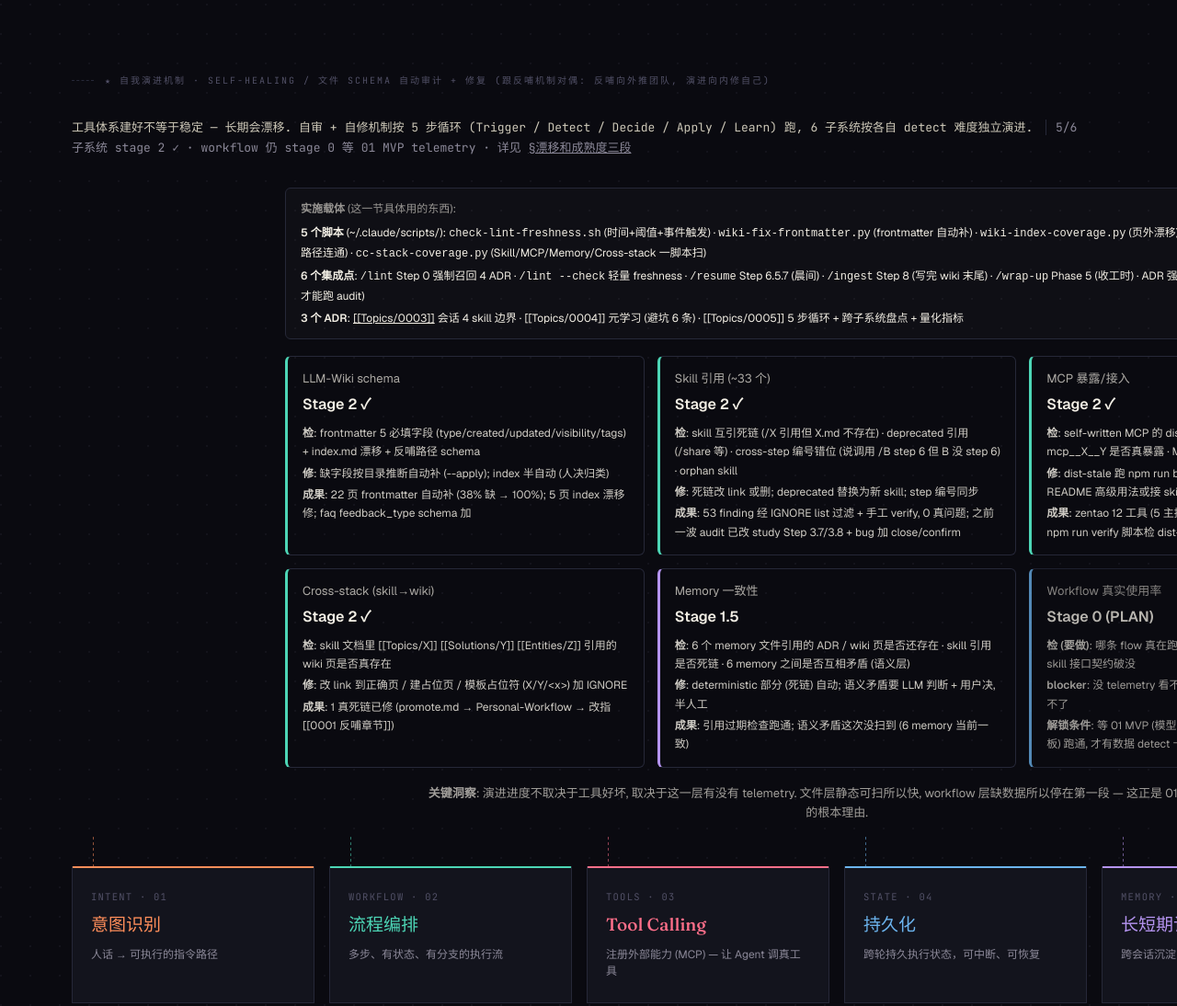
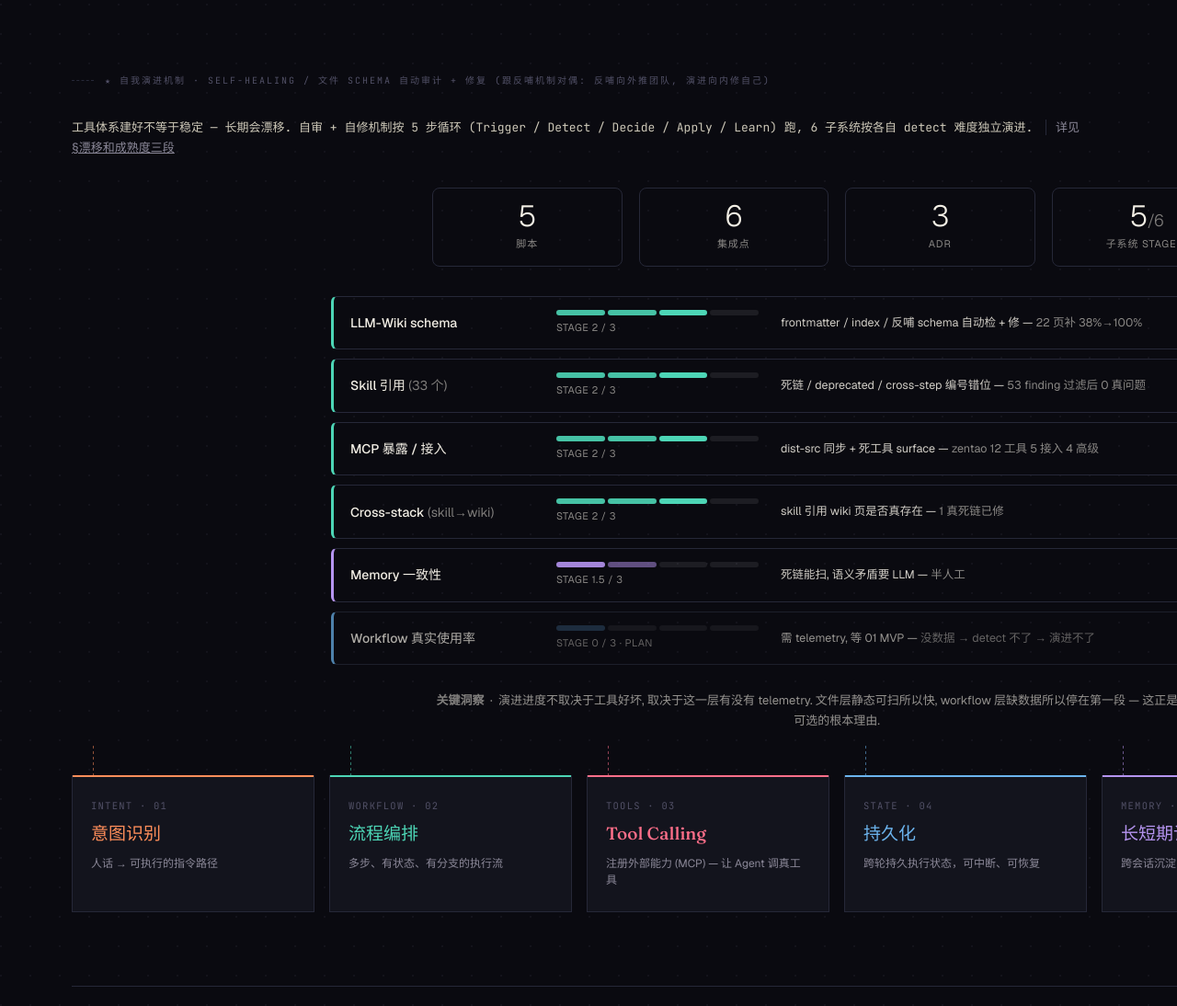
Before and after one commit to CassandraCat/CassandraCat.github.io, a website: page quartz/static/posts/ai/ai-business-map/index.html in a window 1280 px wide. Shown: the part 4220-5314 px from the top of the page at 92% size. Drawn offline with nearby package versions, Linux system fonts and the light colour scheme.

Commit message:
post: 自我演进区块重设计 — stats row + 横向 progress bar
之前问题: 6 卡片每张 5+ 行字, 顶部"实施载体"长清单, 整体太密.

重新设计:
- 顶部 stats row: 4 个大数字 (5 脚本 / 6 集成点 / 3 ADR / 5/6 stage 2)
  视觉抓眼, 整体进度一眼看清
- 删掉详细实施载体清单 (5 脚本 6 集成点 3 ADR 长列表)
  深度内容博客文章 §漂移和成熟度三段 已有
- 6 子系统改横向 list 布局, 每行 3 列:
  名称 | 4 段 progress bar (visual stage) | 一句话 + 关键数字
- 颜色编码 (绿 stage 2 / 紫 stage 1.5 / 蓝 stage 0)

视觉密度大幅降低, 信息层次清楚 (stats → progress bars → 洞察).

```diff
--- a/quartz/static/posts/ai/ai-business-map/index.html
+++ b/quartz/static/posts/ai/ai-business-map/index.html
@@ -835,82 +835,120 @@
   <div class="section-eyebrow">★ 自我演进机制 · SELF-HEALING / 文件 schema 自动审计 + 修复 (跟反哺机制对偶: 反哺向外推团队, 演进向内修自己)</div>
   <p class="fb-intro">
     工具体系建好不等于稳定 — 长期会漂移. 自审 + 自修机制按 5 步循环 (Trigger / Detect / Decide / Apply / Learn) 跑, 6 子系统按各自 detect 难度独立演进.
-    <span class="fb-stat">5/6 子系统 stage 2 ✓ · workflow 仍 stage 0 等 01 MVP telemetry · 详见 <a href="/posts/ai/ai-business-map/" style="color:inherit;text-decoration:underline">§漂移和成熟度三段</a></span>
+    <span class="fb-stat">详见 <a href="/posts/ai/ai-business-map/" style="color:inherit;text-decoration:underline">§漂移和成熟度三段</a></span>
   </p>
 
-  <div style="max-width:1200px; margin:14px auto 0; padding:12px 16px; background:rgba(255,255,255,0.02); border:1px solid var(--border); border-radius:6px; font-size:12px; line-height:1.7;">
-    <div style="opacity:0.6; margin-bottom:6px"><b>实施载体</b> (这一节具体用的东西):</div>
-    <div><b>5 个脚本</b> (~/.claude/scripts/): <code>check-lint-freshness.sh</code> (时间+阈值+事件触发) · <code>wiki-fix-frontmatter.py</code> (frontmatter 自动补) · <code>wiki-index-coverage.py</code> (页外漂移) · <code>wiki-feedback-trace.py</code> (反哺 4 路径连通) · <code>cc-stack-coverage.py</code> (Skill/MCP/Memory/Cross-stack 一脚本扫)</div>
-    <div style="margin-top:4px"><b>6 个集成点</b>: <code>/lint</code> Step 0 强制召回 4 ADR · <code>/lint --check</code> 轻量 freshness · <code>/resume</code> Step 6.5.7 (晨间) · <code>/ingest</code> Step 8 (写完 wiki 末尾) · <code>/wrap-up</code> Phase 5 (收工时) · ADR 强制召回机制 (Topics/0004 + 0005 必读才能跑 audit)</div>
-    <div style="margin-top:4px"><b>3 个 ADR</b>: <a href="https://cassandracat.github.io/posts/ai/ai-business-map/" style="color:inherit;text-decoration:underline">[[Topics/0003]]</a> 会话 4 skill 边界 · [[Topics/0004]] 元学习 (避坑 6 条) · [[Topics/0005]] 5 步循环 + 跨子系统盘点 + 量化指标</div>
+  <!-- Stats row: 高 level 数字 -->
+  <div style="display:grid; grid-template-columns: repeat(4, 1fr); gap:18px; max-width:880px; margin:24px auto 0;">
+    <div style="text-align:center; padding:14px 10px; border:1px solid var(--border); border-radius:8px;">
+      <div style="font-size:32px; font-weight:300; line-height:1; letter-spacing:-0.02em">5</div>
+      <div style="font-size:11px; opacity:0.55; margin-top:6px; letter-spacing:0.08em">脚本</div>
+    </div>
+    <div style="text-align:center; padding:14px 10px; border:1px solid var(--border); border-radius:8px;">
+      <div style="font-size:32px; font-weight:300; line-height:1; letter-spacing:-0.02em">6</div>
+      <div style="font-size:11px; opacity:0.55; margin-top:6px; letter-spacing:0.08em">集成点</div>
+    </div>
+    <div style="text-align:center; padding:14px 10px; border:1px solid var(--border); border-radius:8px;">
+      <div style="font-size:32px; font-weight:300; line-height:1; letter-spacing:-0.02em">3</div>
+      <div style="font-size:11px; opacity:0.55; margin-top:6px; letter-spacing:0.08em">ADR</div>
+    </div>
+    <div style="text-align:center; padding:14px 10px; border:1px solid var(--border); border-radius:8px;">
+      <div style="font-size:32px; font-weight:300; line-height:1; letter-spacing:-0.02em">5<span style="font-size:18px; opacity:0.5">/6</span></div>
+      <div style="font-size:11px; opacity:0.55; margin-top:6px; letter-spacing:0.08em">子系统 STAGE 2</div>
+    </div>
   </div>
 
-  <div style="display:grid; grid-template-columns: repeat(3, 1fr); gap:14px; margin-top:18px; max-width:1200px; margin-left:auto; margin-right:auto;">
+  <!-- 6 子系统 - 紧凑 progress bar -->
+  <div style="max-width:1100px; margin:32px auto 0; display:flex; flex-direction:column; gap:10px;">
 
-    <div style="border:1px solid var(--border); border-left:3px solid #4dd6b6; padding:14px 16px; border-radius:6px;">
-      <div style="font-size:13px; opacity:0.7; margin-bottom:4px">LLM-Wiki schema</div>
-      <div style="font-weight:600; margin-bottom:8px">Stage 2 ✓</div>
-      <div style="font-size:12px; line-height:1.7; opacity:0.85">
-        <div><b>检</b>: frontmatter 5 必填字段 (type/created/updated/visibility/tags) + index.md 漂移 + 反哺路径 schema</div>
-        <div style="margin-top:3px"><b>修</b>: 缺字段按目录推断自动补 (--apply); index 半自动 (人决归类)</div>
-        <div style="margin-top:3px"><b>成果</b>: 22 页 frontmatter 自动补 (38% 缺 → 100%); 5 页 index 漂移修; faq feedback_type schema 加</div>
+    <div style="display:grid; grid-template-columns: 200px 220px 1fr; gap:24px; align-items:center; padding:14px 18px; border:1px solid var(--border); border-left:3px solid #4dd6b6; border-radius:6px;">
+      <div style="font-size:14px; font-weight:500">LLM-Wiki schema</div>
+      <div>
+        <div style="display:flex; gap:3px; align-items:center">
+          <span style="flex:1; height:6px; background:#4dd6b6; border-radius:3px; opacity:0.9"></span>
+          <span style="flex:1; height:6px; background:#4dd6b6; border-radius:3px; opacity:0.9"></span>
+          <span style="flex:1; height:6px; background:#4dd6b6; border-radius:3px"></span>
+          <span style="flex:1; height:6px; background:rgba(255,255,255,0.08); border-radius:3px"></span>
+        </div>
+        <div style="font-size:11px; opacity:0.55; margin-top:5px; letter-spacing:0.04em">STAGE 2 / 3</div>
       </div>
+      <div style="font-size:12.5px; opacity:0.85; line-height:1.5">frontmatter / index / 反哺 schema 自动检 + 修 — <span style="opacity:0.65">22 页补 38%→100%</span></div>
     </div>
 
-    <div style="border:1px solid var(--border); border-left:3px solid #4dd6b6; padding:14px 16px; border-radius:6px;">
-      <div style="font-size:13px; opacity:0.7; margin-bottom:4px">Skill 引用 (~33 个)</div>
-      <div style="font-weight:600; margin-bottom:8px">Stage 2 ✓</div>
-      <div style="font-size:12px; line-height:1.7; opacity:0.85">
-        <div><b>检</b>: skill 互引死链 (/X 引用但 X.md 不存在) · deprecated 引用 (/share 等) · cross-step 编号错位 (说调用 /B step 6 但 B 没 step 6) · orphan skill</div>
-        <div style="margin-top:3px"><b>修</b>: 死链改 link 或删; deprecated 替换为新 skill; step 编号同步</div>
-        <div style="margin-top:3px"><b>成果</b>: 53 finding 经 IGNORE list 过滤 + 手工 verify, 0 真问题; 之前一波 audit 已改 study Step 3.7/3.8 + bug 加 close/confirm</div>
+    <div style="display:grid; grid-template-columns: 200px 220px 1fr; gap:24px; align-items:center; padding:14px 18px; border:1px solid var(--border); border-left:3px solid #4dd6b6; border-radius:6px;">
+      <div style="font-size:14px; font-weight:500">Skill 引用 <span style="opacity:0.5; font-weight:400">(33 个)</span></div>
+      <div>
+        <div style="display:flex; gap:3px; align-items:center">
+          <span style="flex:1; height:6px; background:#4dd6b6; border-radius:3px; opacity:0.9"></span>
+          <span style="flex:1; height:6px; background:#4dd6b6; border-radius:3px; opacity:0.9"></span>
+          <span style="flex:1; height:6px; background:#4dd6b6; border-radius:3px"></span>
+          <span style="flex:1; height:6px; background:rgba(255,255,255,0.08); border-radius:3px"></span>
+        </div>
+        <div style="font-size:11px; opacity:0.55; margin-top:5px; letter-spacing:0.04em">STAGE 2 / 3</div>
       </div>
+      <div style="font-size:12.5px; opacity:0.85; line-height:1.5">死链 / deprecated / cross-step 编号错位 — <span style="opacity:0.65">53 finding 过滤后 0 真问题</span></div>
     </div>
 
-    <div style="border:1px solid var(--border); border-left:3px solid #4dd6b6; padding:14px 16px; border-radius:6px;">
-      <div style="font-size:13px; opacity:0.7; margin-bottom:4px">MCP 暴露/接入</div>
-      <div style="font-weight:600; margin-bottom:8px">Stage 2 ✓</div>
-      <div style="font-size:12px; line-height:1.7; opacity:0.85">
-        <div><b>检</b>: self-written MCP 的 dist/index.js 是否跟 src/ 同步 · skill 调的 mcp__X__Y 是否真暴露 · MCP 暴露但没 skill 用的死工具 surface</div>
-        <div style="margin-top:3px"><b>修</b>: dist-stale 跑 npm run build; 错引用改 tool 名; 死工具记 README 高级用法或接 skill</div>
-        <div style="margin-top:3px"><b>成果</b>: zentao 12 工具 (5 主接入 + 4 高级用法 README + 3 写动作); npm run verify 脚本检 dist-src 同步; build stamp 头注释</div>
+    <div style="display:grid; grid-template-columns: 200px 220px 1fr; gap:24px; align-items:center; padding:14px 18px; border:1px solid var(--border); border-left:3px solid #4dd6b6; border-radius:6px;">
+      <div style="font-size:14px; font-weight:500">MCP 暴露 / 接入</div>
+      <div>
+        <div style="display:flex; gap:3px; align-items:center">
+          <span style="flex:1; height:6px; background:#4dd6b6; border-radius:3px; opacity:0.9"></span>
+          <span style="flex:1; height:6px; background:#4dd6b6; border-radius:3px; opacity:0.9"></span>
+          <span style="flex:1; height:6px; background:#4dd6b6; border-radius:3px"></span>
+          <span style="flex:1; height:6px; background:rgba(255,255,255,0.08); border-radius:3px"></span>
+        </div>
+        <div style="font-size:11px; opacity:0.55; margin-top:5px; letter-spacing:0.04em">STAGE 2 / 3</div>
       </div>
+      <div style="font-size:12.5px; opacity:0.85; line-height:1.5">dist-src 同步 + 死工具 surface — <span style="opacity:0.65">zentao 12 工具 5 接入 4 高级</span></div>
     </div>
 
-    <div style="border:1px solid var(--border); border-left:3px solid #4dd6b6; padding:14px 16px; border-radius:6px;">
-      <div style="font-size:13px; opacity:0.7; margin-bottom:4px">Cross-stack (skill→wiki)</div>
-      <div style="font-weight:600; margin-bottom:8px">Stage 2 ✓</div>
-      <div style="font-size:12px; line-height:1.7; opacity:0.85">
-        <div><b>检</b>: skill 文档里 [[Topics/X]] [[Solutions/Y]] [[Entities/Z]] 引用的 wiki 页是否真存在</div>
-        <div style="margin-top:3px"><b>修</b>: 改 link 到正确页 / 建占位页 / 模板占位符 (X/Y/&lt;x&gt;) 加 IGNORE</div>
-        <div style="margin-top:3px"><b>成果</b>: 1 真死链已修 (promote.md → Personal-Workflow → 改指 [[0001 反哺章节]])</div>
+    <div style="display:grid; grid-template-columns: 200px 220px 1fr; gap:24px; align-items:center; padding:14px 18px; border:1px solid var(--border); border-left:3px solid #4dd6b6; border-radius:6px;">
+      <div style="font-size:14px; font-weight:500">Cross-stack <span style="opacity:0.5; font-weight:400">(skill→wiki)</span></div>
+      <div>
+        <div style="display:flex; gap:3px; align-items:center">
+          <span style="flex:1; height:6px; background:#4dd6b6; border-radius:3px; opacity:0.9"></span>
+          <span style="flex:1; height:6px; background:#4dd6b6; border-radius:3px; opacity:0.9"></span>
+          <span style="flex:1; height:6px; background:#4dd6b6; border-radius:3px"></span>
+          <span style="flex:1; height:6px; background:rgba(255,255,255,0.08); border-radius:3px"></span>
+        </div>
+        <div style="font-size:11px; opacity:0.55; margin-top:5px; letter-spacing:0.04em">STAGE 2 / 3</div>
       </div>
+      <div style="font-size:12.5px; opacity:0.85; line-height:1.5">skill 引用 wiki 页是否真存在 — <span style="opacity:0.65">1 真死链已修</span></div>
     </div>
 
-    <div style="border:1px solid var(--border); border-left:3px solid #b594f0; padding:14px 16px; border-radius:6px;">
-      <div style="font-size:13px; opacity:0.7; margin-bottom:4px">Memory 一致性</div>
-      <div style="font-weight:600; margin-bottom:8px">Stage 1.5</div>
-      <div style="font-size:12px; line-height:1.7; opacity:0.85">
-        <div><b>检</b>: 6 个 memory 文件引用的 ADR / wiki 页是否还存在 · skill 引用是否死链 · 6 memory 之间是否互相矛盾 (语义层)</div>
-        <div style="margin-top:3px"><b>修</b>: deterministic 部分 (死链) 自动; 语义矛盾要 LLM 判断 + 用户决, 半人工</div>
-        <div style="margin-top:3px"><b>成果</b>: 引用过期检查跑通; 语义矛盾这次没扫到 (6 memory 当前一致)</div>
+    <div style="display:grid; grid-template-columns: 200px 220px 1fr; gap:24px; align-items:center; padding:14px 18px; border:1px solid var(--border); border-left:3px solid #b594f0; border-radius:6px;">
+      <div style="font-size:14px; font-weight:500">Memory 一致性</div>
+      <div>
+        <div style="display:flex; gap:3px; align-items:center">
+          <span style="flex:1; height:6px; background:#b594f0; border-radius:3px; opacity:0.9"></span>
+          <span style="flex:1; height:6px; background:#b594f0; border-radius:3px; opacity:0.5"></span>
+          <span style="flex:1; height:6px; background:rgba(255,255,255,0.08); border-radius:3px"></span>
+          <span style="flex:1; height:6px; background:rgba(255,255,255,0.08); border-radius:3px"></span>
+        </div>
+        <div style="font-size:11px; opacity:0.55; margin-top:5px; letter-spacing:0.04em">STAGE 1.5 / 3</div>
       </div>
+      <div style="font-size:12.5px; opacity:0.85; line-height:1.5">死链能扫, 语义矛盾要 LLM — <span style="opacity:0.65">半人工</span></div>
     </div>
 
-    <div style="border:1px solid var(--border); border-left:3px solid #6cb4ee; padding:14px 16px; border-radius:6px; opacity:0.75">
-      <div style="font-size:13px; opacity:0.7; margin-bottom:4px">Workflow 真实使用率</div>
-      <div style="font-weight:600; margin-bottom:8px">Stage 0 (PLAN)</div>
-      <div style="font-size:12px; line-height:1.7; opacity:0.85">
-        <div><b>检 (要做)</b>: 哪条 flow 真在跑 · 哪步用户老跳过 · 哪 skill 错率高 · 跨 skill 接口契约破没</div>
-        <div style="margin-top:3px"><b>blocker</b>: 没 telemetry 看不见用户实际怎么跑 = detect 不了 = 演进不了</div>
-        <div style="margin-top:3px"><b>解锁条件</b>: 等 01 MVP (模型网关 + per-user/per-skill/per-flow 看板) 跑通, 才有数据 detect 卡点</div>
+    <div style="display:grid; grid-template-columns: 200px 220px 1fr; gap:24px; align-items:center; padding:14px 18px; border:1px solid var(--border); border-left:3px solid #6cb4ee; border-radius:6px; opacity:0.7">
+      <div style="font-size:14px; font-weight:500">Workflow 真实使用率</div>
+      <div>
+        <div style="display:flex; gap:3px; align-items:center">
+          <span style="flex:1; height:6px; background:rgba(108,180,238,0.3); border-radius:3px"></span>
+          <span style="flex:1; height:6px; background:rgba(255,255,255,0.08); border-radius:3px"></span>
+          <span style="flex:1; height:6px; background:rgba(255,255,255,0.08); border-radius:3px"></span>
+          <span style="flex:1; height:6px; background:rgba(255,255,255,0.08); border-radius:3px"></span>
+        </div>
+        <div style="font-size:11px; opacity:0.55; margin-top:5px; letter-spacing:0.04em">STAGE 0 / 3 · PLAN</div>
       </div>
+      <div style="font-size:12.5px; opacity:0.85; line-height:1.5">需 telemetry, 等 01 MVP — <span style="opacity:0.65">没数据 → detect 不了 → 演进不了</span></div>
     </div>
 
   </div>
 
-  <p style="text-align:center; margin-top:18px; font-size:13px; opacity:0.65; max-width:900px; margin-left:auto; margin-right:auto;">
-    <b>关键洞察</b>: 演进进度不取决于工具好坏, 取决于这一层有没有 telemetry. 文件层静态可扫所以快, workflow 层缺数据所以停在第一段 — 这正是 01 MVP 不可选的根本理由.
+  <p style="text-align:center; margin-top:28px; font-size:13px; opacity:0.6; max-width:880px; margin-left:auto; margin-right:auto; line-height:1.7">
+    <b style="opacity:0.85">关键洞察</b> &nbsp;·&nbsp; 演进进度不取决于工具好坏, 取决于这一层有没有 telemetry. 文件层静态可扫所以快, workflow 层缺数据所以停在第一段 — 这正是 01 MVP 不可选的根本理由.
   </p>
 </section>
 
```
